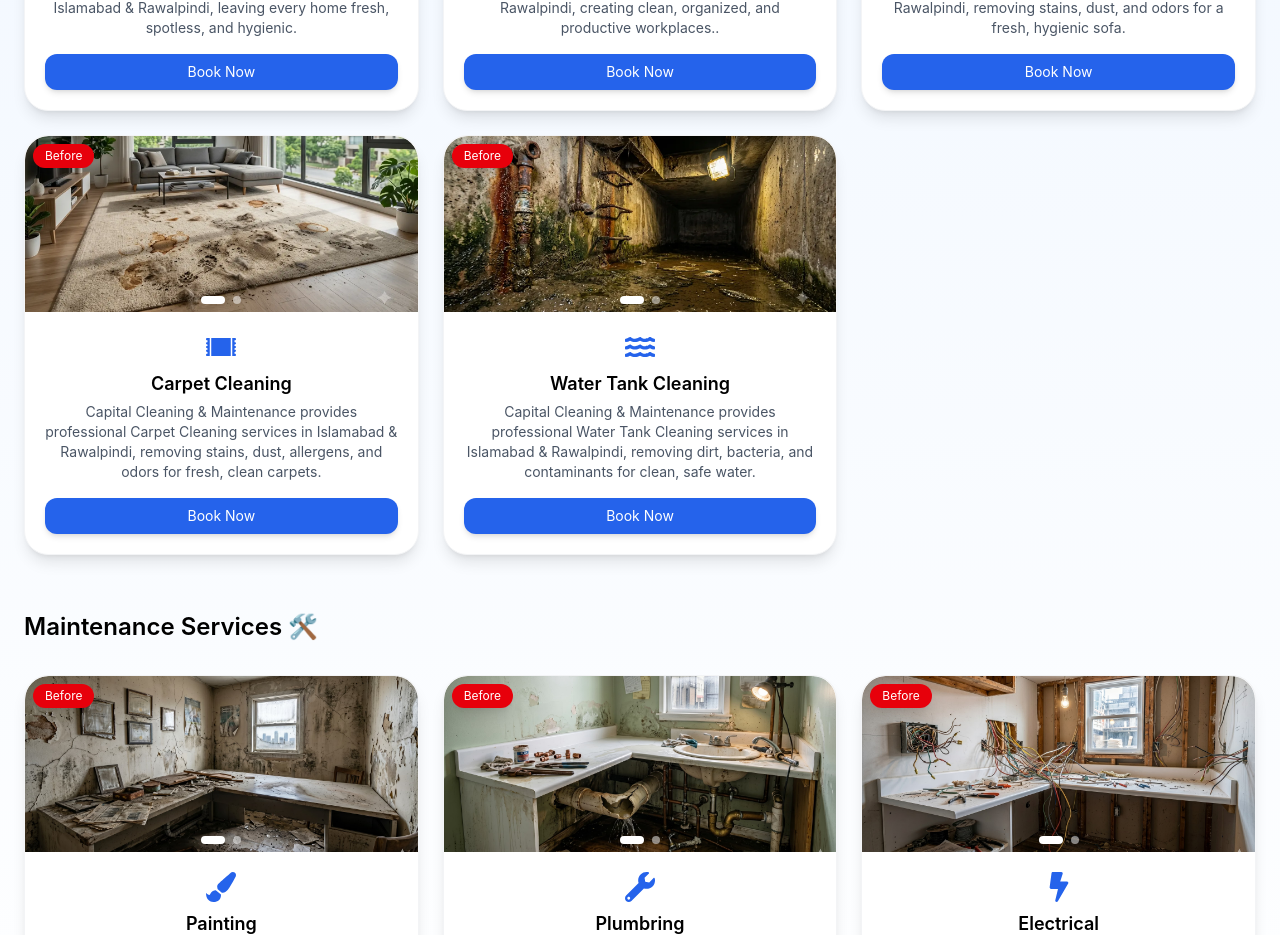
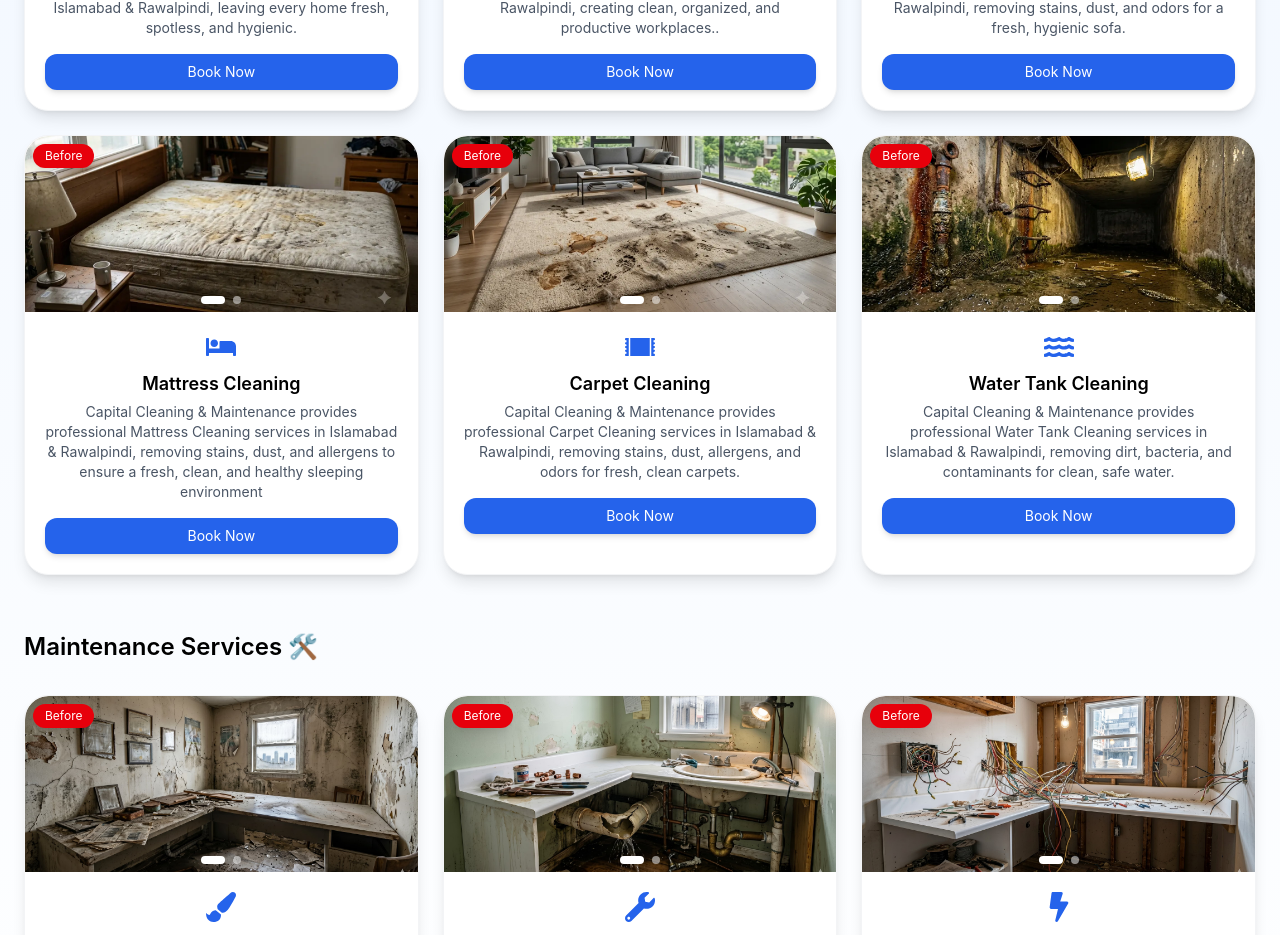
Before and after one commit to irfanhaider6167/capital-home-cleaning-app, a React (Vite) app: page / in a window 1280 px wide. Shown: the part 1357-2292 px from the top of the page. Built offline with nearby package versions, Linux system fonts and the light colour scheme.

Commit message:
update services

```diff
--- a/src/components/Services.jsx
+++ b/src/components/Services.jsx
@@ -10,6 +10,7 @@ import {
   FaPaintBrush,
   FaWrench,
   FaBolt,
+  FaBed,
 } from "react-icons/fa";
 import { FaRug } from "react-icons/fa6";
 
@@ -112,6 +113,13 @@ function Services() {
       desc: "Capital Cleaning & Maintenance provides professional Sofa Cleaning services in Islamabad & Rawalpindi, removing stains, dust, and odors for a fresh, hygienic sofa.",
       icon: <FaCouch />,
       images: ["/images/sofa-before.webp", "/images/sofa-after.webp"],
+    },
+    {
+      slug: "mattress-cleaning",
+      title: "Mattress Cleaning",
+      desc: "Capital Cleaning & Maintenance provides professional Mattress Cleaning services in Islamabad & Rawalpindi, removing stains, dust, and allergens to ensure a fresh, clean, and healthy sleeping environment",
+      icon: <FaBed />,
+      images: ["/images/mattress-before.webp", "/images/mattress-after.webp"],
     },
     {
       slug: "carpet-cleaning",
--- a/src/data/servicesData.js
+++ b/src/data/servicesData.js
@@ -129,6 +129,24 @@ export const services = [
     ],
   },
   {
+    slug: "mattress-cleaning",
+    title: "Mattress Cleaning",
+    desc: "Capital Cleaning & Maintenance offers professional Mattress Cleaning services in Islamabad and Rawalpindi. Our trained team provides deep mattress cleaning to remove dust, stains, bad odors, and allergens using modern cleaning techniques. We help improve mattress hygiene and create a fresh, clean, and healthier sleeping environment for homes and apartments.",
+
+    hero: "images/mattress-after.webp",
+    before: "images/mattress-before.webp",
+    after: "images/mattress-after.webp",
+
+    features: [
+      "Deep Stain Removal",
+      "Dust & Dirt Removal",
+      "Odor Elimination",
+      "Bacteria & Allergen Removal",
+      "Eco-Friendly Cleaning",
+      "Fast Drying Process",
+    ],
+  },
+  {
     slug: "water-tank-cleaning",
     title: "Water Tank Cleaning",
     desc: "Capital Cleaning & Maintenance provides professional Water Tank Cleaning services in Islamabad & Rawalpindi for homes, apartments, offices, schools, hospitals, and commercial buildings. Our skilled team uses advanced equipment and safe cleaning methods to remove sludge, dirt, algae, bacteria, rust, and other harmful contaminants from underground and overhead water tanks. We thoroughly clean and sanitize every tank to help maintain clean, safe, and healthy water for everyday use. Whether you need routine maintenance or a complete water tank cleaning service, we deliver reliable, affordable, and high-quality solutions with a strong commitment to hygiene, safety, and customer satisfaction.",
```
Also changed, not shown: public/images/mattress-after.webp (added), public/images/mattress-before.webp (added).
